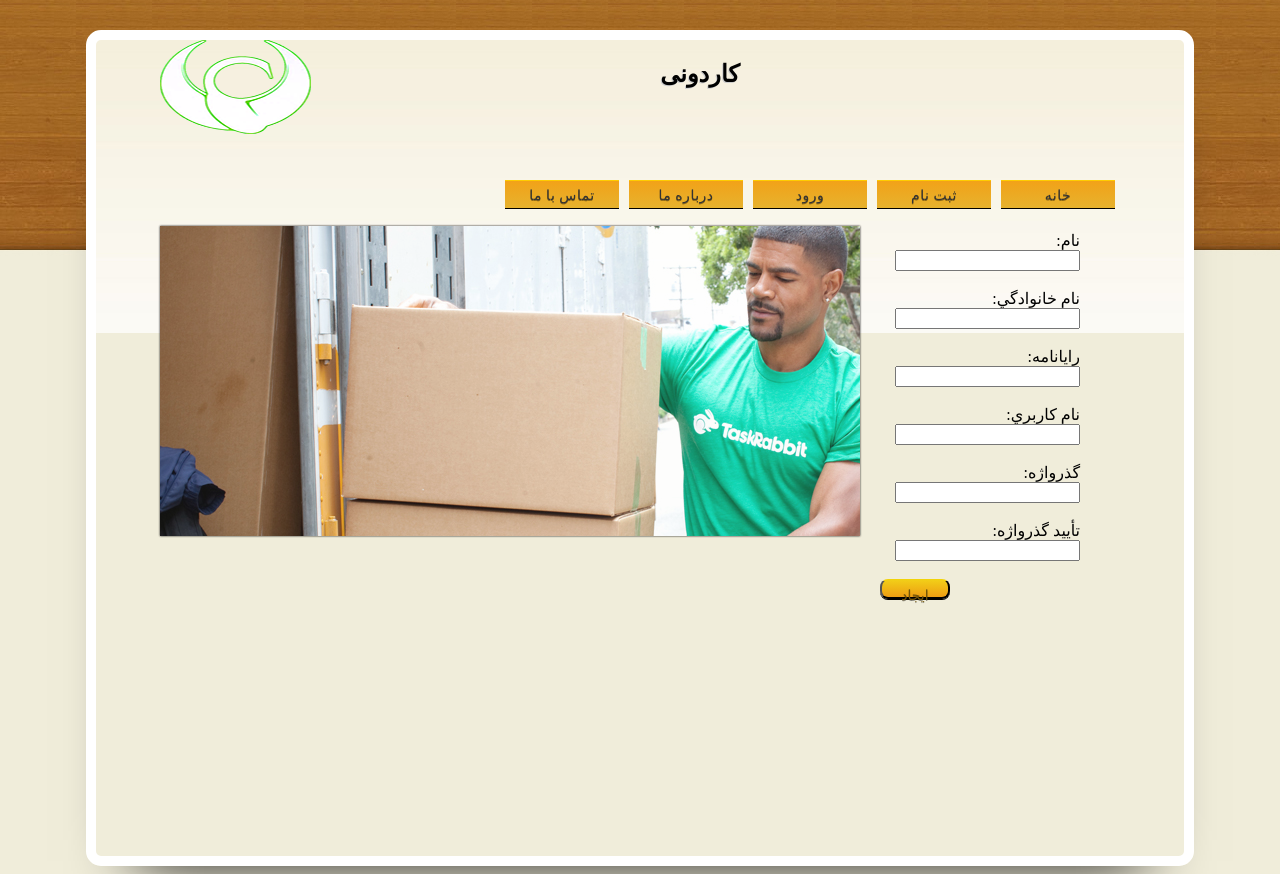
After one commit to amirHosseinz/raha, a Django app: template main/templates/main/AddSkill.html in a window 1280 px wide. The commit adds this page. Run offline with Django 3.2, Linux system fonts and the light colour scheme; the template is opened without the code that fills it, so the values that code supplies are empty.

Commit message:
AddSkill is Adding

```diff
--- a/main/static/main/css/style.css
+++ b/main/static/main/css/style.css
@@ -193,7 +193,7 @@ aside, details, figcaption, figure, footer, header, menu, nav, section {
 }
 header {
 	width: 960px;
-	height: 530px;
+	height: 800px;
 	background-image: url(../images/header_bg.jpg);
 	background-repeat: repeat-x;
 	-webkit-border-radius:15px;
--- /dev/null
+++ b/main/templates/main/AddSkill.html
@@ -0,0 +1,97 @@
+<!DOCTYPE html>
+<html>
+<head>
+    {% load staticfiles %}
+    <meta charset="utf-8"/>
+    <title>Add Skill</title>
+    <link href="{% static 'main/css/style.css' %}" rel="stylesheet" type="text/css"/>
+    <style type="text/css"></style>
+
+
+    <!--[if IE]>
+    <script>
+  document.createElement('header');
+  document.createElement('footer');
+  document.createElement('section');
+  document.createElement('nav');
+
+
+    </script>
+    <![endif]-->
+
+
+    <!--[if lt IE 9]>
+    <script src="http://html5shiv.googlecode.com/svn/trunk/html5.js"></script>
+    <![endif]-->
+
+</head>
+
+<body>
+
+<div class="container">
+    <header>
+        <div id="logo">
+            <img src="{% static 'main/images/logo.png' %}" alt="your logo here" border="0" class="imagedropshadow"/>
+        </div>
+
+        <h2 align="center">
+            کاردونی
+        </h2>
+
+        <br/><br/><br/><br/>
+
+        <nav>
+                    <div class="navbutton"><a href="/main">خانه</a></div>
+                    <div class="navbutton"><a href="sign_up">ثبت نام</a></div>
+                    <div class="navbutton"><a href="sign_up">ورود</a></div>
+                    <div class="navbutton"><a href="#">درباره ما</a></div>
+                    <div class="navbutton"><a href="contact">تماس با ما</a></div>
+        </nav>
+
+
+        <br/><br/>
+
+        <div class="photo"></div>
+
+
+
+        <div id="login">
+            {% if result %}
+            {{ result }}
+            {% endif %}
+            <form method="post" action="">
+                {% csrf_token %}
+                <div dir="rtl">
+                    <label for="FirstName">نام:</label></br>
+                    <input type="text" name="fist_name" id="FirstName" size="20"></br></br>
+
+                    <label for="LastName">نام خانوادگي:</label></br>
+                    <input type="text" name="last_name" id="LastName" size="20"></br></br>
+
+
+                    <label for="Email">رايانامه:</label></br>
+                    <input type="text" name="email" id="Email" size="20" dir="ltr"></br></br>
+
+                    <label for="Username">نام کاربري:</label></br>
+                    <input type="text" name="user_name" id="Username" size="20" dir="ltr"></br></br>
+
+                    <label for="Password">گذرواژه:</label></br>
+                    <input type="password" name="password" id="Password" size="20" dir="ltr"></br></br>
+
+                    <label for="confirmPassword">تأييد گذرواژه:</label></br>
+                    <input type="password" name="confirm_password" id="confirmPassword" size="20" dir="ltr"></br></br>
+                    <button class="readbutton" align="right" type="submit">ایجاد</button>
+
+                </div>
+
+            </form>
+        </div>
+
+
+    </header>
+</div>
+
+
+</body>
+
+</html>
--- a/main/templates/main/SingnUp.html
+++ b/main/templates/main/SingnUp.html
@@ -75,6 +75,8 @@
 
             </form>
         </div>
+
+
     </header>
 </div>
 
--- a/main/urls.py
+++ b/main/urls.py
@@ -9,4 +9,6 @@ urlpatterns = [
     url(r'^sign_up/', views.sign_up, name='sign_up'),
     url(r'^task/', views.task_show, name='task_show'),
     url(r'^contact/', views.contact, name='contact'),
+    url(r'^AddSkill/', views.AddSkill, name='AddSkill'),
+
 ]
--- a/main/views.py
+++ b/main/views.py
@@ -63,3 +63,7 @@ def task_show(request):
 def contact(request):
     template = loader.get_template('main/Contact.html')
     return HttpResponse(template.render(request))
+
+def AddSkill(request):
+    template = loader.get_template('main/AddSkill.html')
+    return HttpResponse(template.render(request))
```
Also changed, not shown: main/templates/main/Login.html (+14 -3 lines), main/templates/main/Profile.html (+32 -0 lines).
